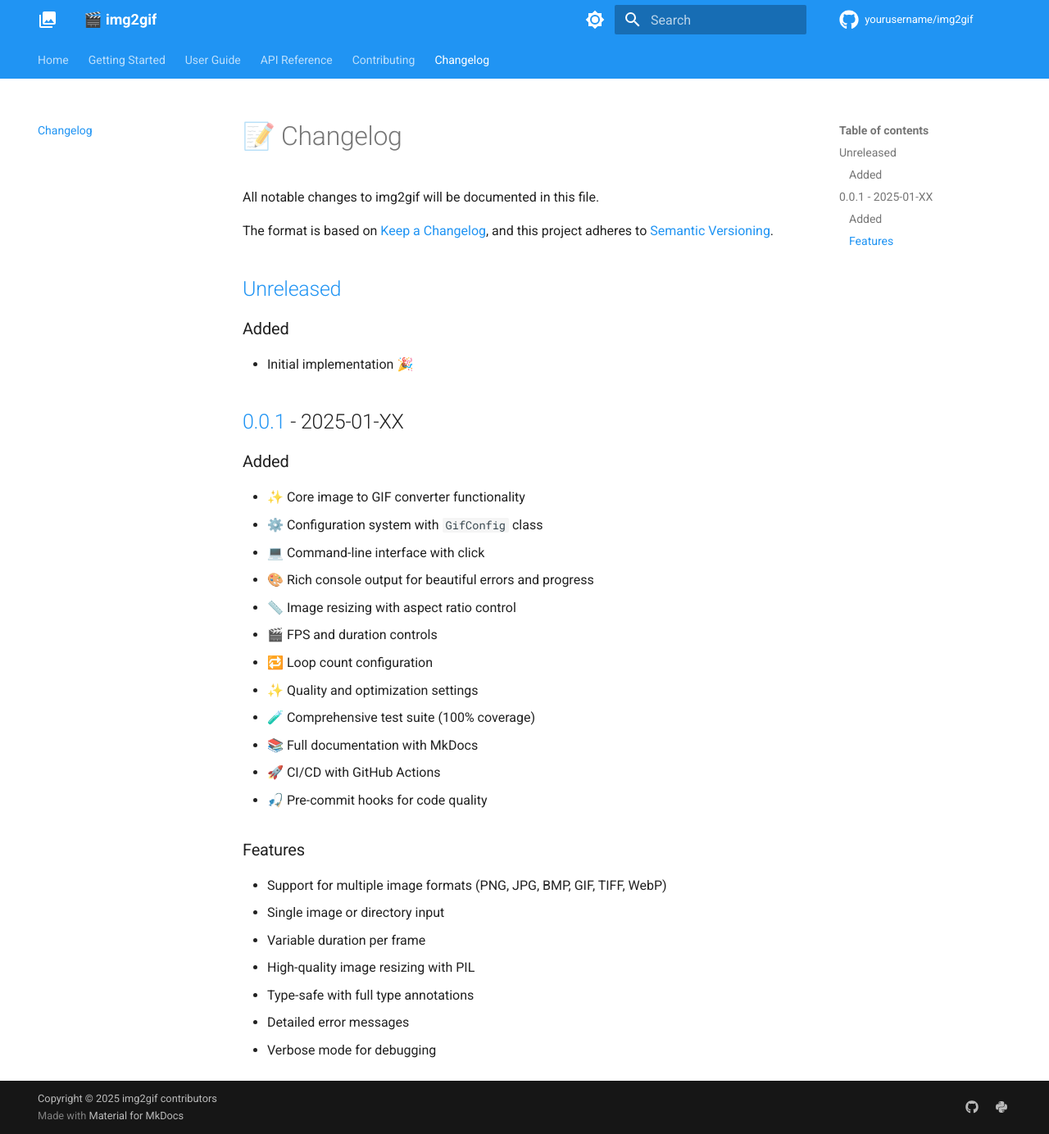
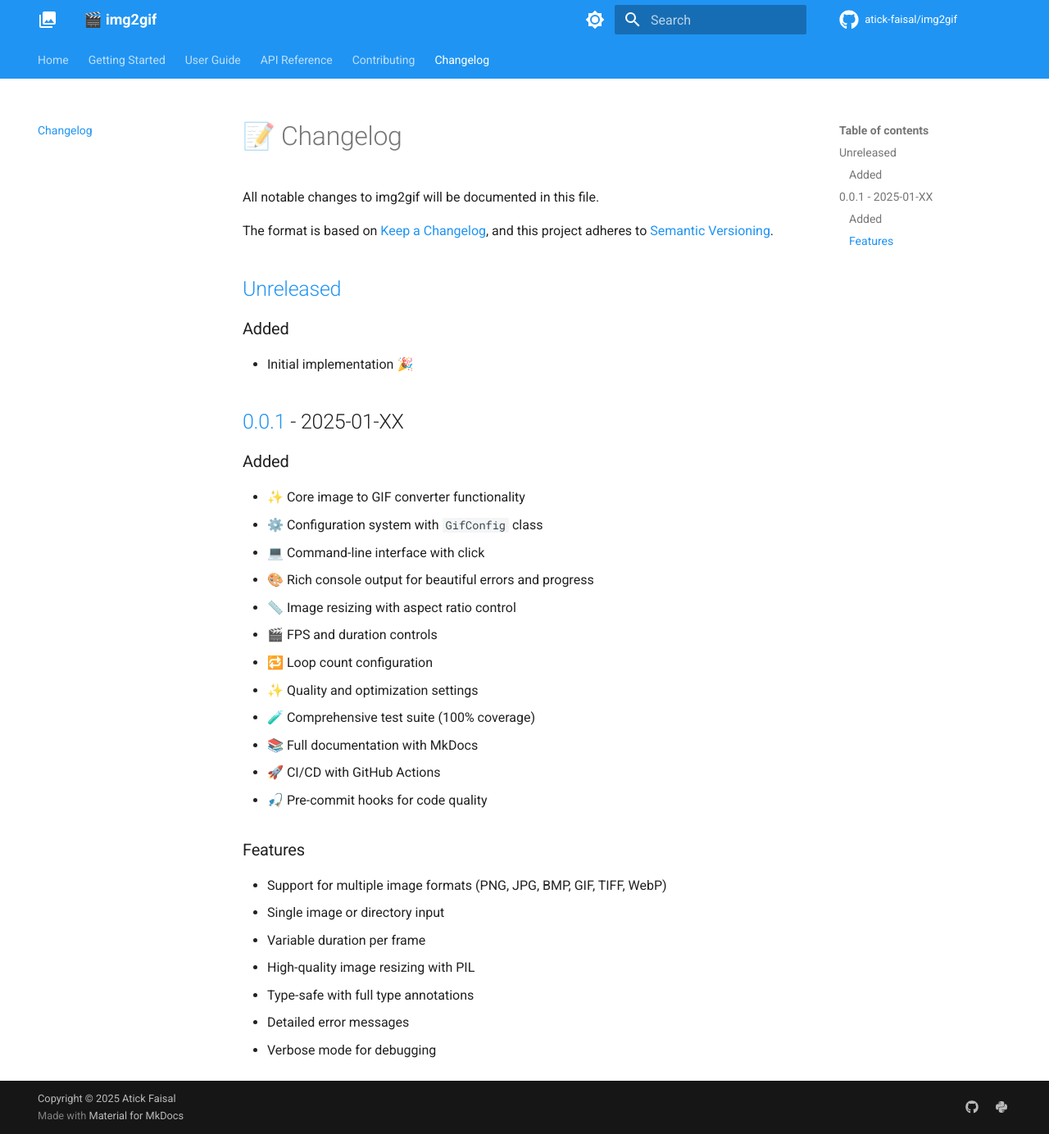
Before and after one commit to atick-faisal/img2gif, an MkDocs documentation site: the page built from docs/changelog.md, in a window 1280 px wide and 1384 px high. Shown: the whole window at 82% size. Built offline with MkDocs 1.6.1 and Material for MkDocs 9.7.7, drawn with Linux system fonts in a browser that asks for light colours; comment, search, counter and statistics services are not loaded; the version menu is left out.

Commit message:
chore: add author info and update GitHub URLs for PyPI publishing
Updated all project files with author information and correct GitHub URLs
in preparation for PyPI publishing.

Changes:
- Updated pyproject.toml with author name and email (Atick Faisal <atickfaisal@gmail.com>)
- Updated all GitHub URLs from 'yourusername' to 'atick-faisal'
- Updated LICENSE copyright to Atick Faisal
- Updated __author__ in __init__.py
- Updated mkdocs.yml site_author and copyright
- Updated all documentation files with correct repository URLs

This ensures the package metadata is correct for PyPI publication.

🤖 Generated with [Claude Code](https://claude.com/claude-code)

Co-Authored-By: Claude <noreply@anthropic.com>

```diff
--- a/docs/changelog.md
+++ b/docs/changelog.md
@@ -35,5 +35,5 @@ and this project adheres to [Semantic Versioning](https://semver.org/spec/v2.0.0
 - Detailed error messages
 - Verbose mode for debugging
 
-[Unreleased]: https://github.com/yourusername/img2gif/compare/v0.0.1...HEAD
-[0.0.1]: https://github.com/yourusername/img2gif/releases/tag/v0.0.1
+[Unreleased]: https://github.com/atick-faisal/img2gif/compare/v0.0.1...HEAD
+[0.0.1]: https://github.com/atick-faisal/img2gif/releases/tag/v0.0.1
--- a/mkdocs.yml
+++ b/mkdocs.yml
@@ -2,11 +2,11 @@
 
 site_name: "🎬 img2gif"
 site_description: "A playful Python library for converting image sequences into animated GIFs"
-site_author: "img2gif contributors"
+site_author: "Atick Faisal"
 site_url: "https://img2gif.readthedocs.io"
 
-repo_name: "yourusername/img2gif"
-repo_url: "https://github.com/yourusername/img2gif"
+repo_name: "atick-faisal/img2gif"
+repo_url: "https://github.com/atick-faisal/img2gif"
 edit_uri: "edit/main/docs/"
 
 # Theme configuration 🎨
@@ -113,7 +113,7 @@ plugins:
 extra:
   social:
     - icon: fontawesome/brands/github
-      link: https://github.com/yourusername/img2gif
+      link: https://github.com/atick-faisal/img2gif
     - icon: fontawesome/brands/python
       link: https://pypi.org/project/img2gif/
 
@@ -121,4 +121,4 @@ extra:
     provider: mike
 
 # Copyright
-copyright: Copyright &copy; 2025 img2gif contributors
+copyright: Copyright &copy; 2025 Atick Faisal
--- a/src/img2gif/__init__.py
+++ b/src/img2gif/__init__.py
@@ -12,7 +12,7 @@ Example:
 """
 
 __version__ = "0.1.0"
-__author__ = "img2gif contributors"
+__author__ = "Atick Faisal"
 __license__ = "MIT"
 
 # Public API exports 🎉
```
Also changed, not shown: CONTRIBUTING.md (+1 -1 lines), README.md (+3 -3 lines), docs/getting-started/installation.md (+1 -1 lines), docs/index.md (+3 -3 lines), pyproject.toml (+4 -4 lines), 1 other file.
